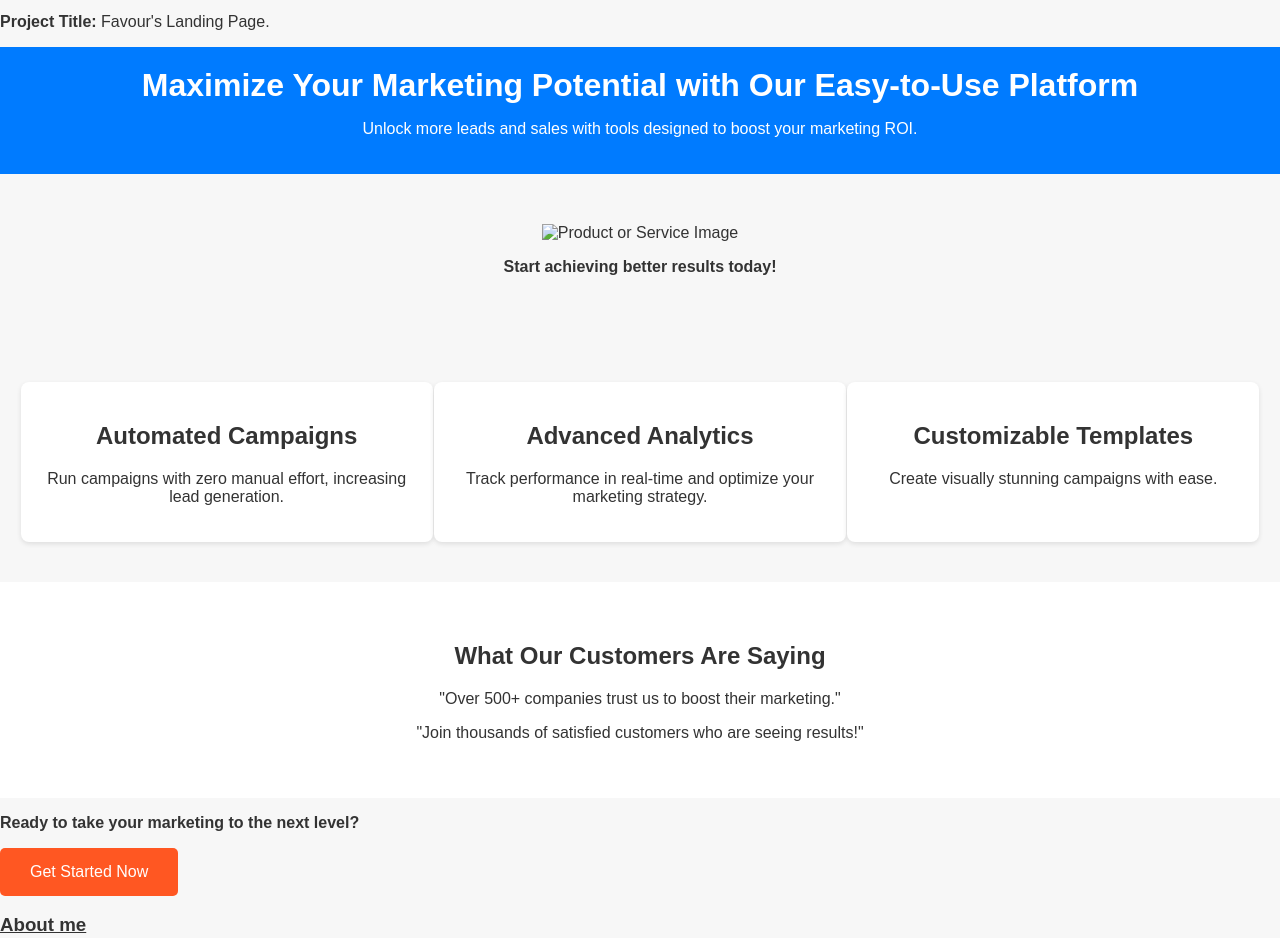
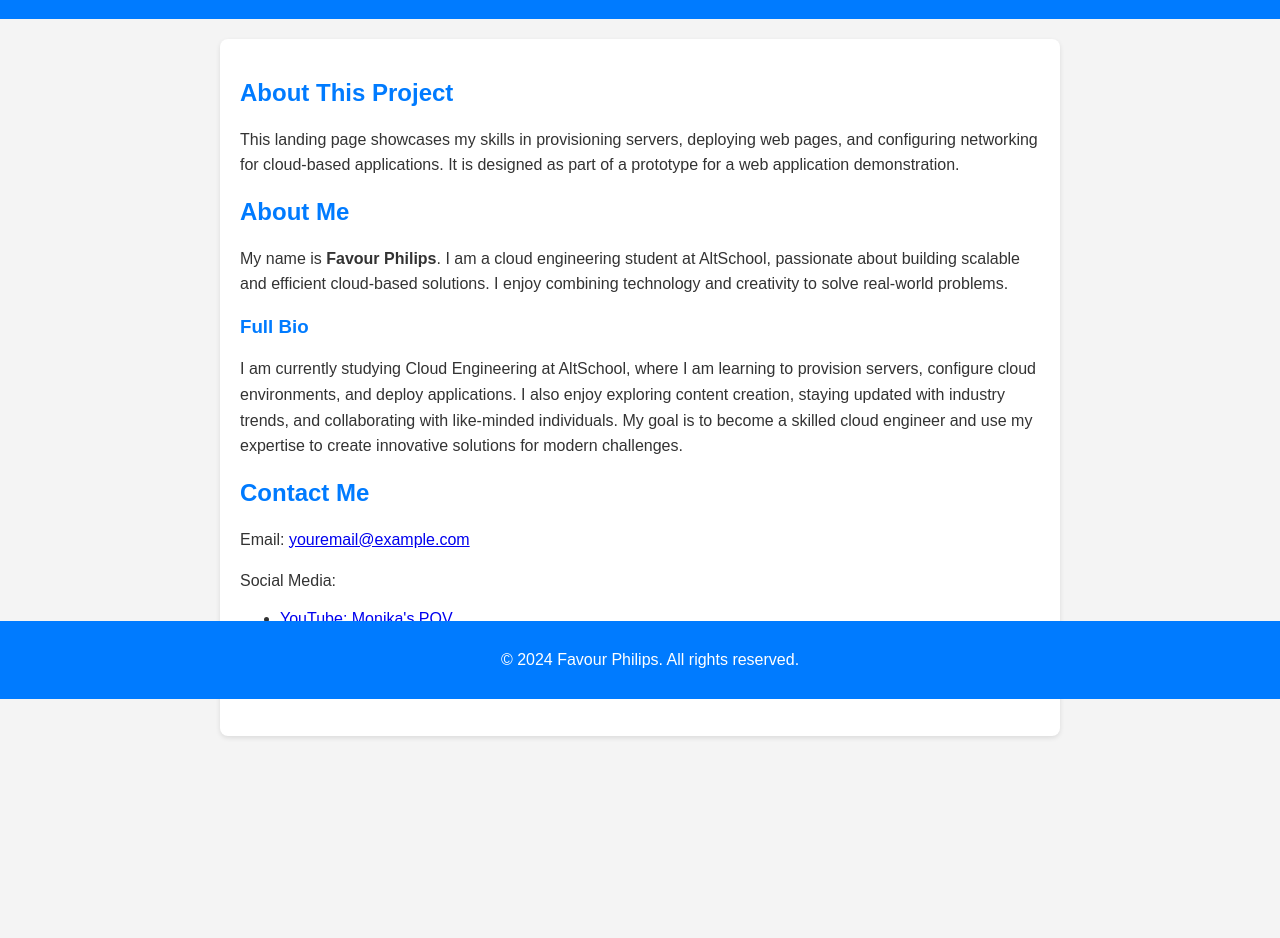
Before and after one commit to FavourPhilips/landingproject.github.io, a plain HTML site: page index.html in a window 1280 px wide. Shown: the part 101-1039 px from the top of the page. After the commit the page ends 857 px from the top, so only its background shows below. Drawn offline with Linux system fonts and the light colour scheme.

Commit message:
Update index.html

```diff
--- a/index.html
+++ b/index.html
@@ -3,71 +3,75 @@
 <head>
     <meta charset="UTF-8">
     <meta name="viewport" content="width=device-width, initial-scale=1.0">
-    <title>www.FavoursLandingPage</title>
-   <style>
-     body { <padding: 0; font-family: Arial, sans-serif; margin: 0; background-color:#f7f7f7;
+    <title>Welcome to Favour Philips Landing Page</title>
+    <style>
+        body {
+            font-family: Arial, sans-serif;
+            margin: 0;
+            padding: 0;
+            background-color: #f4f4f4;
             color: #333;
         }
-        header { background-color: #007BFF; color: white; padding: 20px 0; text-align: center;
+        header {
+            background-color: #007BFF;
+            color: #fff;
+            padding: 20px;
+            text-align: center;
         }
-        header h1 { margin: 0;
+        main {
+            padding: 20px;
+            max-width: 800px;
+            margin: 20px auto;
+            background: #fff;
+            border-radius: 8px;
+            box-shadow: 0 2px 5px rgba(0, 0, 0, 0.1);
         }
-        .hero { text-align: center; padding: 50px 20px;
+        footer {
+            text-align: center;
+            padding: 10px;
+            background-color: #007BFF;
+            color: #fff;
+            position: fixed;
+            bottom: 0;
+            width: 100%;
         }
-        .hero img { max-width: 100%; height: auto;
+        h1, h2, h3 {
+            color: #007BFF;
         }
-        .features { display: flex; justify-content: space-around; margin: 40px 0; padding: 0 20px;
-        }
-        .feature { background-color: #fff; border-radius: 8px; box-shadow: 0 2px 5px rgba(0, 0, 0, 0.1); padding: 20px; text-align: center; width: 30%;
-        }
-        .cta-button { background-color: #FF5722; color: white; padding: 15px 30px; font-size: 16px; border: none; border-radius: 5px; cursor: pointer; text-align: center; display:
-            inline-block; text-decoration: none;
-        }
-        .cta-button:hover { background-color: #e64a19;
-        }
-        .testimonials { background-color: #fff; padding: 40px 20px; text-align: center; margin-top: 40px;
-        }
-        footer { background-color: #222; color: white; text-align: center; padding: 20px;
-        }
-        footer a { color: #f7f7f7; text-decoration: none; margin: 0 10px;
+        p {
+            line-height: 1.6;
         }
     </style>
 </head>
 <body>
+    <header>
+        <h1>Welcome to Favour Philips Landing Page</h1>
+    </header>
+    <main>
+        <h2>About This Project</h2>
+        <p>This landing page showcases my skills in provisioning servers, deploying web pages, and configuring networking for cloud-based applications. It is designed as part of a prototype for a web application demonstration.</p>
 
-        <h1><u>WELCOME TO FAVOUR'S LANDING PAGE</u></h1> <p>My name is Favour Ehizojie-Philips.</p>
+        <h2>About Me</h2>
+        <p>My name is <strong>Favour Philips</strong>. I am a cloud engineering student at AltSchool, passionate about building scalable and efficient cloud-based solutions. I enjoy combining technology and creativity to solve real-world problems.</p>
 
-        <p><strong>Project Title:</strong> Favour's Landing Page.</p>
+        <h3>Full Bio</h3>
+        <p>
+            I am currently studying Cloud Engineering at AltSchool, where I am learning to provision servers, configure cloud environments, and deploy applications. I also enjoy exploring content creation, staying updated with industry trends, and collaborating with like-minded individuals. My goal is to become a skilled cloud engineer and use my expertise to create innovative solutions for modern challenges.
+        </p>
 
-       <header> <h1>Maximize Your Marketing Potential with Our Easy-to-Use Platform</h1> <p>Unlock more leads and sales with tools designed to boost your marketing ROI.</p>
-    </header>
-
-       <section class="hero"> <img src="your-image-or-video-url.jpg" alt="Product or Service Image"> <p><strong>Start achieving better results today!</strong></p>
-    </section>
-
-       <section class="features"> <div class="feature"> <h2>Automated Campaigns</h2> <p>Run campaigns with zero manual effort, increasing lead generation.</p> </div>
-
-       <div class="feature">
-          <h2>Advanced Analytics</h2> <p>Track performance in real-time and optimize your marketing strategy.</p> </div>
-
-       <div class="feature"> <h2>Customizable Templates</h2> <p>Create visually stunning campaigns with ease.</p> </div>
-    </section>
-
-       <section class="testimonials"> <h2>What Our Customers Are Saying</h2> <p>"Over 500+ companies trust us to boost their marketing."</p> <p>"Join thousands of satisfied
-        customers who are seeing results!"</p>
-    </section>
-
-       <section class="cta"> <p><strong>Ready to take your marketing to the next level?</strong></p> <a href="signup-link.html" class="cta-button">Get Started Now</a>
-    </section>
-
-      <h3><u>About me</u></h3>
-        <p> Hi, I’m Favour Philips, I am a Cloud engineering student at AltSchool, and I like working on projects that combine technology and creativity.
-        Right now, I’m learning how to build and manage cloud systems, and this landing page is one of my projects to show off what I’ve learned.  When I’m not studying or tinkering with tech, I enjoy creating content, exploring new trends, and spending
-time with friends. My goal is to become a skilled cloud engineer and use technology to solve real-world problems. Thanks for visiting my page, and I hope you enjoy this little glimpse into what I’m working on!   </p>
-
-       <footer> <p>&copy; 2024 Your Company. All rights reserved.</p> <p>  <a href="privacy-policy.html">Privacy Policy</a> | <a
-href="terms-of-service.html">Terms of Service</a> | <a href="contact-us.html">Contact Us</a> </p>
-       </footer>
-
- </body>
+        <h2>Contact Me</h2>
+        <p>Email: <a href="mailto:youremail@example.com">youremail@example.com</a></p>
+        <p>Social Media:</p>
+        <ul>
+            <li><a href="https://www.youtube.com/@MonikasPOV" target="_blank">YouTube: Monika's POV</a></li>
+            <li><a href="https://www.instagram.com/ICONNIKA" target="_blank">Instagram: ICONNIKA</a></li>
+            <li><a href="https://www.tiktok.com/@ICONNIKA" target="_blank">TikTok: ICONNIKA</a></li>
+            <li><a href="https://www.pinterest.com/ICONNIKAA" target="_blank">Pinterest: ICONNIKAA</a></li>
+            <li><a href="https://www.snapchat.com/add/LUVVMONICA.05" target="_blank">Snapchat: LUVVMONICA.05</a></li>
+        </ul>
+    </main>
+    <footer>
+        <p>&copy; 2024 Favour Philips. All rights reserved.</p>
+    </footer>
+</body>
 </html>
```
